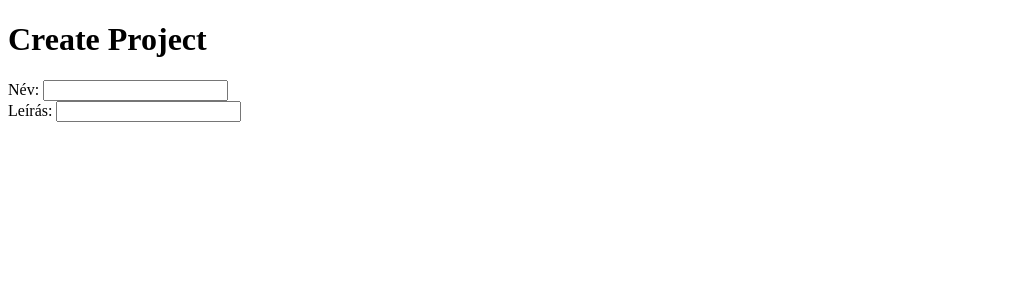
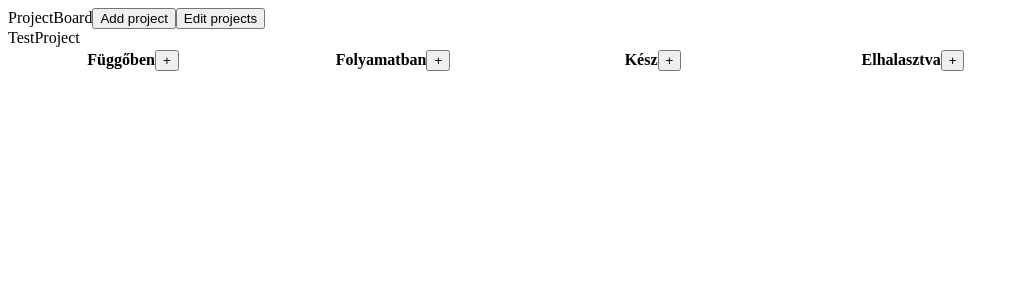
Before and after one commit to Zewsy/ToDoWebApp, a React (Create React App) app in the folder todo-app/: page /tasks in a window 1280 px wide. Shown: the top 300 px of the page, without its empty margins (0-1019 px from the left). Built offline with nearby package versions, Linux system fonts and the light colour scheme; no server answers.

Commit message:
Router paths added
Routes added
Js files reorganized

```diff
--- /dev/null
+++ b/todo-app/src/App.js
@@ -0,0 +1,19 @@
+import React from 'react'
+import { Switch, Route } from 'react-router-dom'
+import ProjectTable from './ProjectTable'
+import CreateProject from './CreateProject'
+import TasksBoard from './TasksBoard'
+
+const App = () => (
+  <div>
+      <main>
+        <Switch>
+            <Route exact path='/' component={ProjectTable}/>
+            <Route path='/create-project' component={CreateProject}/>
+            <Route path='/tasks' component={TasksBoard}/>
+        </Switch>
+      </main>
+  </div>
+)
+
+export default App
--- /dev/null
+++ b/todo-app/src/CreateProject.js
@@ -0,0 +1,17 @@
+import React from 'react';
+
+class CreateProject extends React.Component{
+    render(){
+        return(
+            <div>
+                <h1>Create Project</h1>
+                <form className="formCreateProject">
+                    Név: <input type="text" /> <br />
+                    Leírás: <input type="text" /> <br />
+                </form>
+            </div>
+        );
+    }
+}
+
+export default CreateProject;
--- a/todo-app/src/index111.js
+++ b/todo-app/src/ProjectTable.js
@@ -1,5 +1,4 @@
 import React from 'react';
-import ReactDOM from 'react-dom';
 
 class ProjectTable extends React.Component{
     render(){
@@ -16,7 +15,4 @@ class ProjectTable extends React.Component{
     }
 }
 
-ReactDOM.render(
-    <ProjectTable />,
-    document.getElementById('root')
-)
+export default ProjectTable;
--- a/todo-app/src/index3.js
+++ b/todo-app/src/TasksBoard.js
@@ -2,7 +2,7 @@ import React from 'react';
 import ReactDOM from 'react-dom';
 import TaskContainer from './taskcontainer';
 
-class ProjectBoard extends React.Component{
+class TasksBoard extends React.Component{
     render(){
         return(
             <div>
@@ -37,7 +37,4 @@ class ProjectTasksTable extends React.Component{
     }
 }
 
-ReactDOM.render(
-    <ProjectBoard />,
-    document.getElementById('root')
-)
+export default TasksBoard;
--- a/todo-app/src/index.js
+++ b/todo-app/src/index.js
@@ -1,21 +1,11 @@
 import React from 'react';
 import ReactDOM from 'react-dom';
-
-class CreateProject extends React.Component{
-    render(){
-        return(
-            <div>
-                <h1>Create Project</h1>
-                <form className="formCreateProject">
-                    Név: <input type="text" /> <br />
-                    Leírás: <input type="text" /> <br />
-                </form>
-            </div>
-        );
-    }
-}
+import {BrowserRouter} from 'react-router-dom';
+import App from './App';
 
 ReactDOM.render(
-    <CreateProject />,
+    (<BrowserRouter>
+        <App />
+    </BrowserRouter>),
     document.getElementById('root')
-)
+);
```
